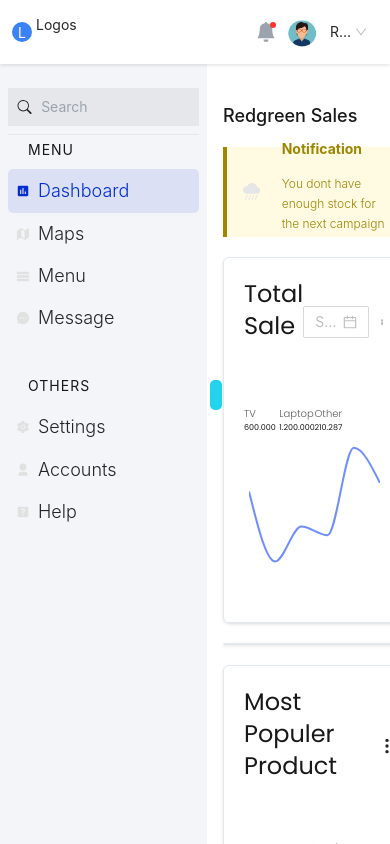
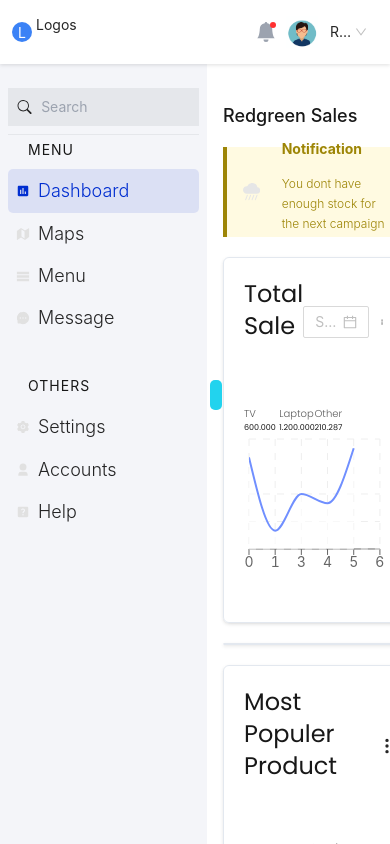
Before and after one commit to monirhabderabby/redgreenAssestment, a React (Create React App) app: page / in a window 390 px wide. Shown: the top 844 px of the page. Built offline with nearby package versions, Linux system fonts and the light colour scheme; the HTML template or start-up script is replaced by a standard one.

Commit message:
modify charts responsiveness in total sales

```diff
--- a/src/components/DashboardOverView/TotalSales/TotalSales.js
+++ b/src/components/DashboardOverView/TotalSales/TotalSales.js
@@ -1,34 +1,46 @@
 import { DatePicker } from "antd";
 import React from "react";
 import { BsThreeDotsVertical } from "react-icons/bs";
-import { Area, AreaChart, ResponsiveContainer, Tooltip } from "recharts";
+import {
+    Area,
+    AreaChart,
+    CartesianGrid,
+    ResponsiveContainer,
+    Tooltip,
+    XAxis,
+} from "recharts";
 import "../../../App.css";
 
 const TotalSales = () => {
     const data = [
         {
             value: 500,
-            y: "1Jt",
+            y: 10,
+            x: 0,
         },
         {
             value: 100,
-            y: "2Jt",
+            y: 20,
+            x: 1,
         },
         {
             value: 300,
-            y: "3Jt",
+            y: 30,
+            x: 3,
         },
         {
             value: 250,
-            y: "4Jt",
-        },
-        {
-            value: 750,
-            y: "5Jt",
+            y: 40,
+            x: 4,
         },
         {
             value: 550,
-            y: "5Jt",
+            y: 50,
+            x: 5,
+        },
+        {
+            y: 60,
+            x: 6,
         },
     ];
 
@@ -76,7 +88,7 @@ const TotalSales = () => {
                         })}
                     </div>
                 </div>
-                <div className=" h-[150px] col-span-12 md:col-span-10">
+                <div className=" h-[150px] md:h-[250px] col-span-12 md:col-span-10">
                     <ResponsiveContainer width="100%" height="100%">
                         <AreaChart data={data}>
                             <defs>
@@ -99,6 +111,11 @@ const TotalSales = () => {
                                     ></stop>
                                 </linearGradient>
                             </defs>
+                            <XAxis dataKey="x" />
+                            <CartesianGrid
+                                stroke="#eee"
+                                strokeDasharray="7 7"
+                            />
                             <Tooltip />
                             <Area
                                 type="monotone"
```
